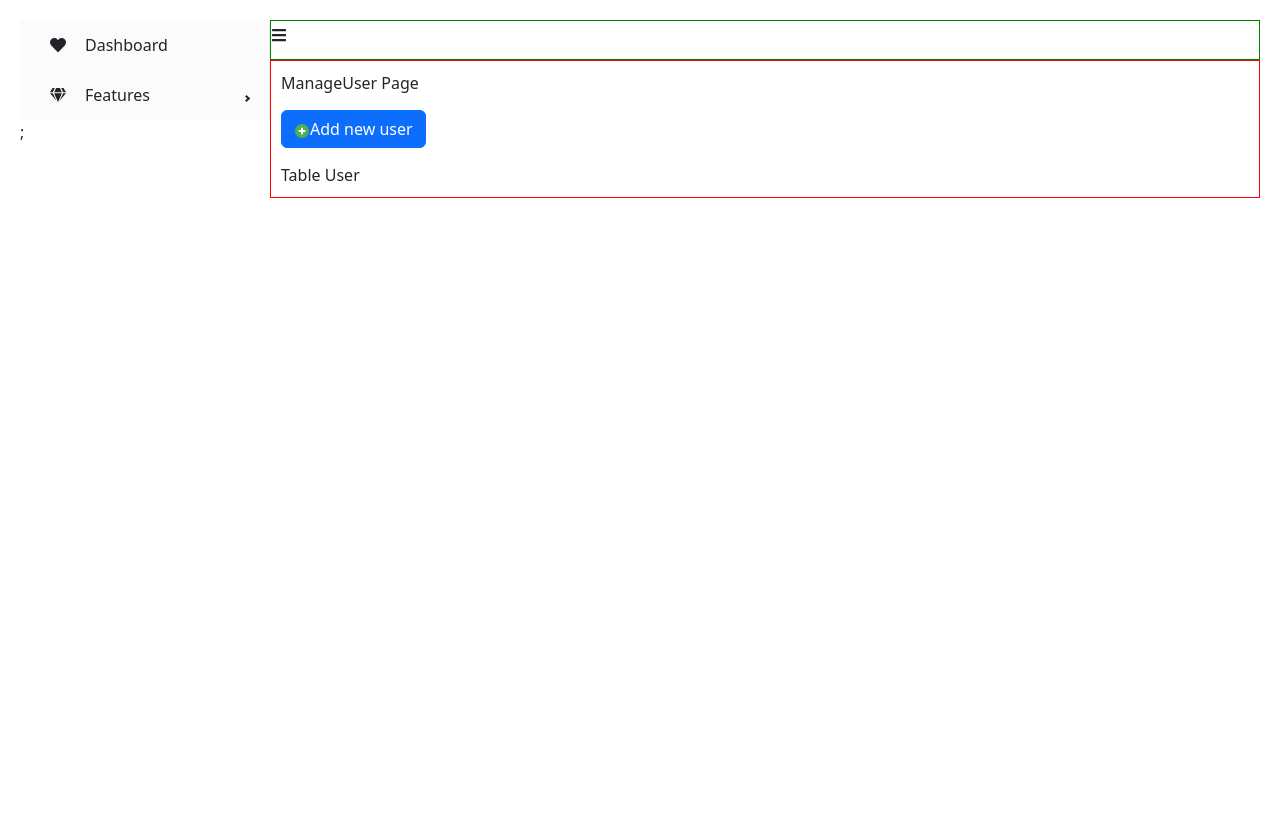
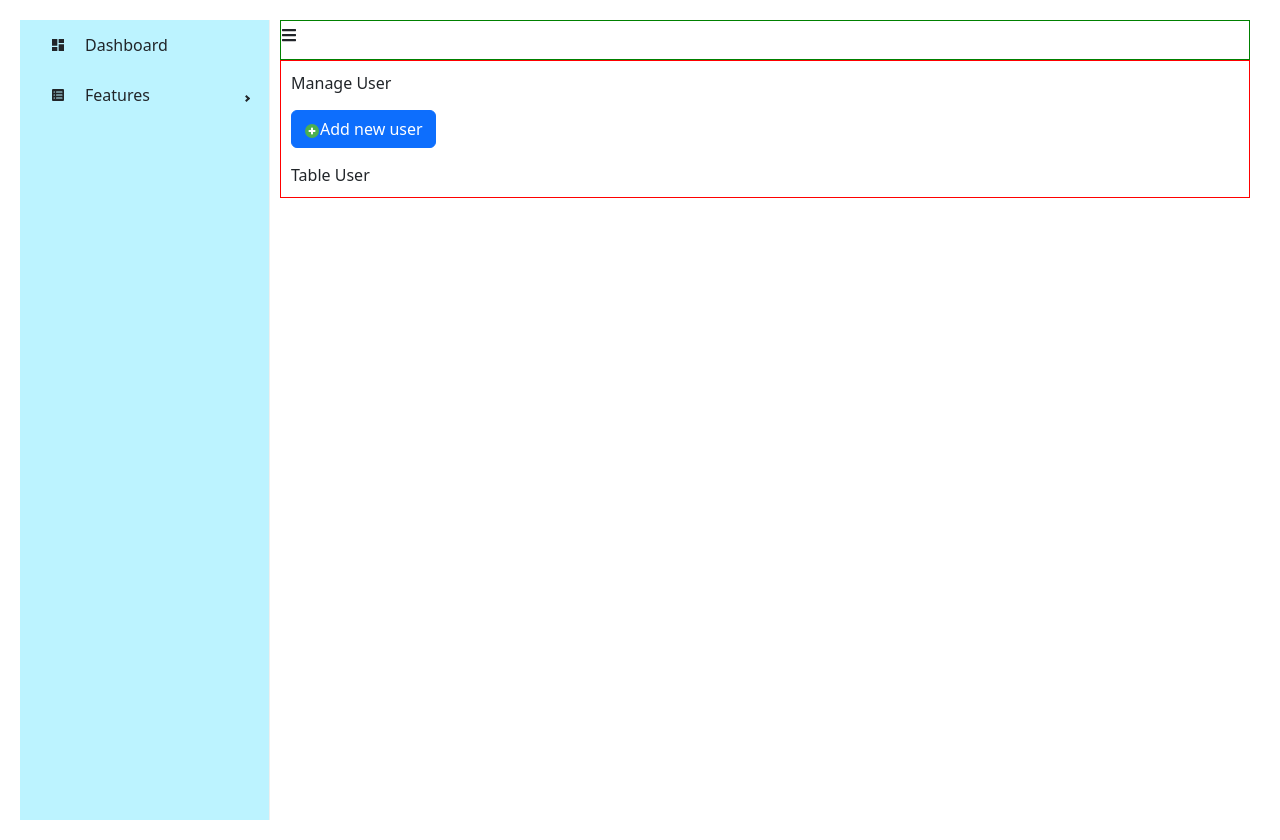
Before and after one commit to hieuhv92/create-react-app, a React (Create React App) app: page /admins/manage-users in a window 1280 px wide. Before the commit the page ends 800 px from the top, so only its background shows below. Built offline with nearby package versions, Linux system fonts and the light colour scheme.

Commit message:
Add new user v3

```diff
--- a/src/components/Admin/Admin.js
+++ b/src/components/Admin/Admin.js
@@ -1,15 +1,15 @@
 import { FaBars } from "react-icons/fa";
 import { useState } from "react";
-import ProSideBar from "./SideBar";
+import SideBar from "./SideBar";
 import { Outlet } from 'react-router-dom';
 import { ToastContainer } from 'react-toastify';
 
 const Admin = (props) => {
-    const [collapse, setCollapse] = useState(false)
+    const [collapse, setCollapse] = useState(false);
     return (
         <div className="admin-container">
             <div className="admin-sidebar">
-                <ProSideBar collapse />
+                <SideBar collapse={collapse} />
             </div>
             <div className="admin-content">
                 <div className="admin-header">
--- a/src/components/Admin/Admin.scss
+++ b/src/components/Admin/Admin.scss
@@ -3,10 +3,12 @@
 
     .admin-content {
         width: 100%;
+        padding: 0 10px;
 
         .admin-header {
             height: 40px;
             border: 1px solid green;
+            cursor: pointer;
         }
 
         .admin-main {
--- a/src/components/Admin/Contents/ManageUser.js
+++ b/src/components/Admin/Contents/ManageUser.js
@@ -5,7 +5,7 @@ const ManageUser = (props) => {
     const [showCreateUserModal, setMhowCreateUserModal] = useState(false);
     return (
         <div className="manage-user-container">
-            <div className="title">ManageUser Page</div>
+            <div className="title">Manage User</div>
             <div className="user-content">
                 <div className="btn-add-new">
                     <button className="btn btn-primary" onClick={() => setMhowCreateUserModal(true)}><FcPlus />Add new user</button>
--- a/src/components/Admin/SideBar.js
+++ b/src/components/Admin/SideBar.js
@@ -2,24 +2,46 @@
 import './Admin.scss';
 // import { FaGem, FaHeart, FaGithub } from 'react-icons/fa';
 import { Sidebar, Menu, MenuItem, SubMenu } from 'react-pro-sidebar';
-import { FaTachometerAlt, FaGem, FaList, FaGithub, FaRegLaughWink, FaHeart } from 'react-icons/fa';
-import sidebarBg from '../../assets/bg2.jpg';
+import { MdDashboard } from "react-icons/md";
+import { PiListDashesFill } from "react-icons/pi";
 import { Link } from 'react-router-dom';
-const ProSideBar = ({ image, collapsed, rtl, toggled, handleToggleSidebar }) => {
+
+const SideBar = (props) => {
+
     return (
         <>
-            <Sidebar>
+            <div style={{ display: 'flex', height: '100%', minHeight: '100vh' }}>
+                <Sidebar
+                    collapsed={props.collapse}
+                    collapsedWidth="60px"
+                    transitionDuration={1000}
+                    // image="https://user-images.githubusercontent.com/25878302/144499035-2911184c-76d3-4611-86e7-bc4e8ff84ff5.jpg"
+                    backgroundColor="#bcf3ff"
+                >
+                    <Menu
+                        menuItemStyles={{
+                            button: ({ level, active, disabled }) => {
+                                // only apply styles on first level elements of the tree
+                                if (level === 0)
+                                    return {
+                                        color: disabled ? '#f5d9ff' : '#d359ff',
+                                        backgroundColor: active ? '#eecef9' : undefined,
+                                    };
+                            },
+                        }}
+                    ></Menu>
                     <Menu>
-                    <MenuItem icon={<FaHeart />} component={<Link to="/admins" />}> Dashboard </MenuItem>
-                    <SubMenu label="Features" icon={<FaGem />}>
+                        <MenuItem icon={<MdDashboard />} component={<Link to="/admins" />}> Dashboard </MenuItem>
+                        <SubMenu label="Features" icon={<PiListDashesFill />}>
                             <MenuItem component={<Link to="/admins/manage-users" />}> Manage Users</MenuItem>
                             <MenuItem> Manage Quizs </MenuItem>
                             <MenuItem> Manage Questions </MenuItem>
                         </SubMenu>
                     </Menu>
-            </Sidebar>;
+                </Sidebar>
+            </div >
         </>
     )
 }
 
-export default ProSideBar;
+export default SideBar;
```
Lines whose indentation alone changed are shown as unchanged.
